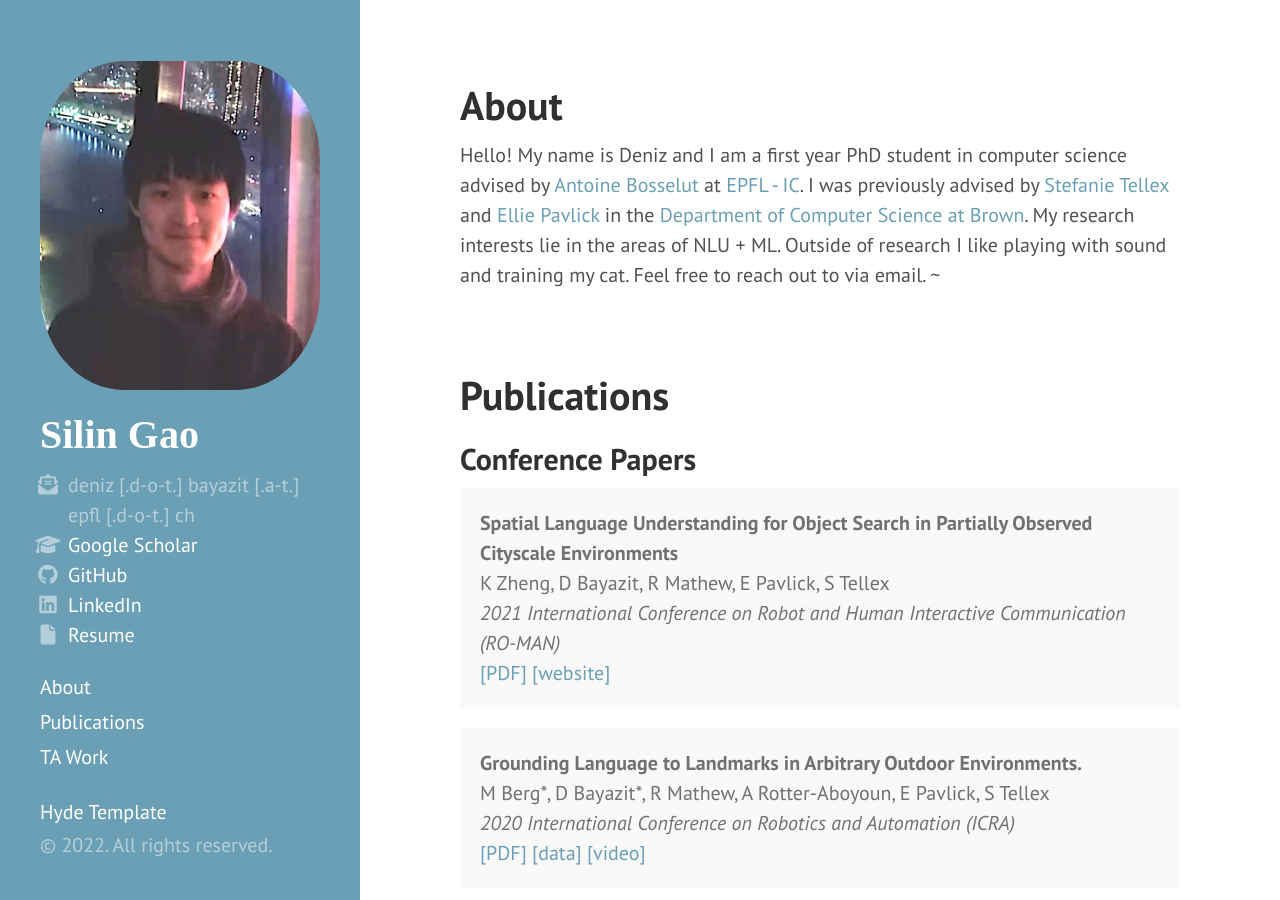
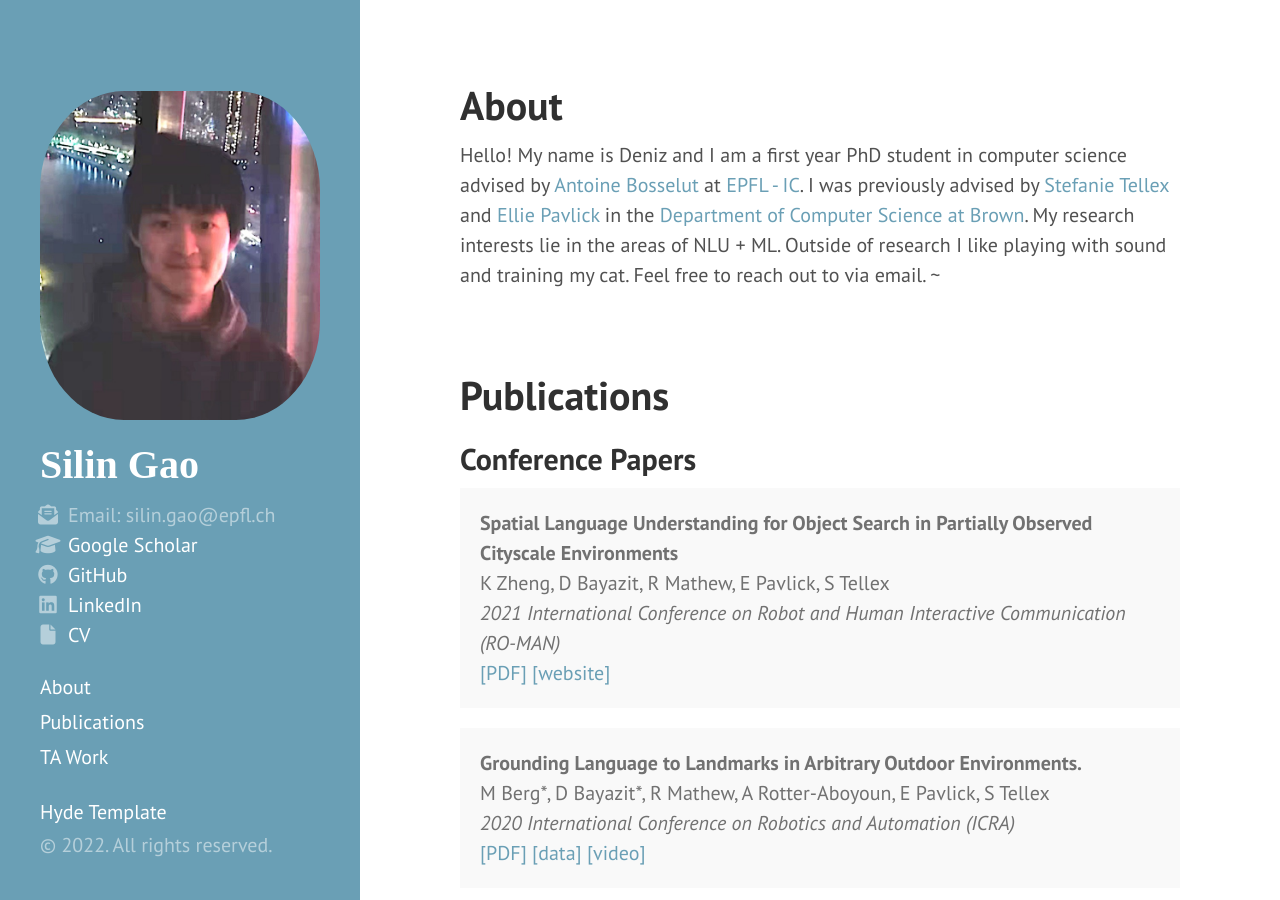
Before and after one commit to Silin159/SilinGao, a Jekyll site: the page built from index.html, in a window 1280 px wide and 900 px high. Built offline with Jekyll 4.4.1, drawn with Linux system fonts in a browser that asks for light colours; nearby versions of some CDN libraries; the list of posts is cut into pages by our own code.

Commit message:
Update social.yaml

```diff
--- a/_data/social.yaml
+++ b/_data/social.yaml
@@ -1,14 +1,14 @@
 google-scholar:
-  link: https://scholar.google.com/citations?user=GzH9mVIAAAAJ&hl=en
+  link: https://scholar.google.com/citations?user=SXP4blIAAAAJ&hl=en
   name: Google Scholar
 github:
-  link: https://github.com/bayazitdeniz
+  link: https://github.com/Silin159
   name: GitHub
 linkedin:
-  link: https://www.linkedin.com/in/bayazit-deniz/
+  link: https://www.linkedin.com/in/silin-gao-7b4220241/
   name: LinkedIn
 email:
-  name: "deniz [.d-o-t.] bayazit [.a-t.] epfl [.d-o-t.] ch"
+  name: "Email: silin.gao@epfl.ch"
 cv:
-  link: "/public/cv.pdf"
-  name: "Resume"
+  link: "https://drive.google.com/file/d/1Jci7M5gSLPY96gayCyjBXSxGms6lCaVI/view"
+  name: "CV"
```
